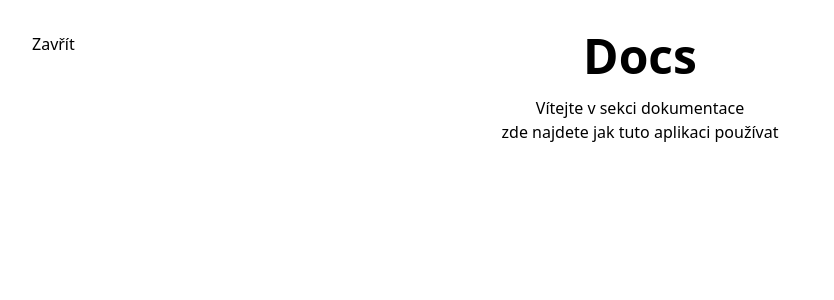
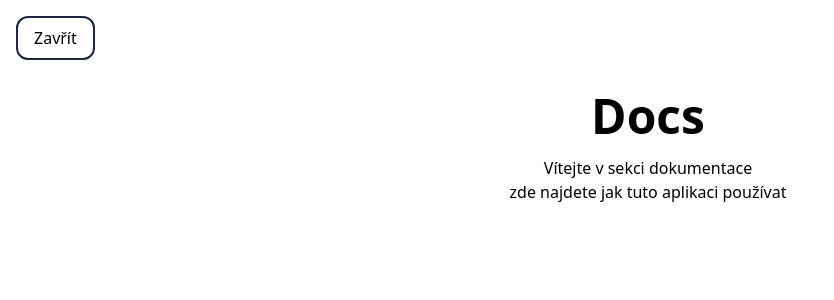
Before and after one commit to OndrejLosensky/generate-readme, a React (Create React App) app: page / in a window 1280 px wide. Both pictures are taken after a click on the button "Dokumentace". Shown: the top 300 px of the page, without its empty margins (0-834 px from the left). Built offline with nearby package versions, Linux system fonts and the light colour scheme; the HTML template or start-up script is replaced by a standard one.

Commit message:
pokus o animaci Hero section

```diff
--- a/src/App.js
+++ b/src/App.js
@@ -1,6 +1,7 @@
 import React, {useState} from 'react';
 import Home from './components/home/Home';
 import Documentation from './components/documentation/Documentation';
+import "./index.css"
 
 function App() {
   const [showDocumentation, setShowDocumentation] = useState(false);
@@ -30,8 +31,8 @@ function App() {
   return (
     <section style={{ display: 'flex', overflow: 'hidden' }}>
       {showDocumentation && (
-        <div style={documentationStyles}>
-          <button className='absolute left-0 top-0 pl-8 pt-8' onClick={toggleDocumentation}> Zavřít </button>
+        <div className='pl-4 pt-4' style={documentationStyles}>
+          <button className='px-4 py-2 border-2 border-darkBg rounded-xl' onClick={toggleDocumentation}> Zavřít </button>
           <Documentation />
         </div>
       )}
--- a/src/components/hero/Hero.js
+++ b/src/components/hero/Hero.js
@@ -5,8 +5,8 @@ const Hero = () => {
     return(
       <div className='h-screen flex flex-col justify-between'>
       <div>
-            <Header/>
-          <div className='text-whiteText text-xl text-center justify-center font-light pt-60'>
+        <Header />
+        <div className='text-whiteText text-xl text-center justify-center font-light pt-60 animate-fade-in'>
           <p> Vítejte v generátoru README.MD </p>
           <p> jednoduchým způsobem vytvořte jednoduché readme pro vaše projekty </p>
           <p> vyplněním formuláře se vám vygeneruje váš soubor, který stačí zkopírovat a vložit </p>
@@ -14,14 +14,14 @@ const Hero = () => {
             <button className='px-6 py-3 border-buttonColor border-2 rounded-lg hover:-translate-y-1 duration-300'>
               Dokumentace
             </button>
-              <button className='px-6 py-3 border-2 border-buttonColor bg-buttonColor rounded-lg ml-4 hover:-translate-y-1 duration-300'
+            <button
+              className='px-6 py-3 border-2 border-buttonColor bg-buttonColor rounded-lg ml-4 hover:-translate-y-1 duration-300'
               onClick={() => {
                 document.documentElement.classList.add('scroll-animation');
                 const headingElement = document.getElementById('firstBorder');
                 if (headingElement) {
                   headingElement.scrollIntoView({
                     behavior: 'smooth',
-
                   });
                 }
                 setTimeout(() => {
--- a/src/index.css
+++ b/src/index.css
@@ -4,5 +4,10 @@
 
 
 .scroll-animation {
-    transition: scroll-behavior 5s; /* Doba trvání scrollování */
+    transition: scroll-behavior 2s; /* Doba trvání scrollování */
   }
+  .animate-fade-in {
+    animation: fade-in 1s ease-out;
+    text-decoration: dotted;
+    font-size: 80px;
+  }
```
Also changed, not shown: src/components/hero/hero.css (added, +13 -0 lines). Lines whose indentation alone changed are shown as unchanged.
